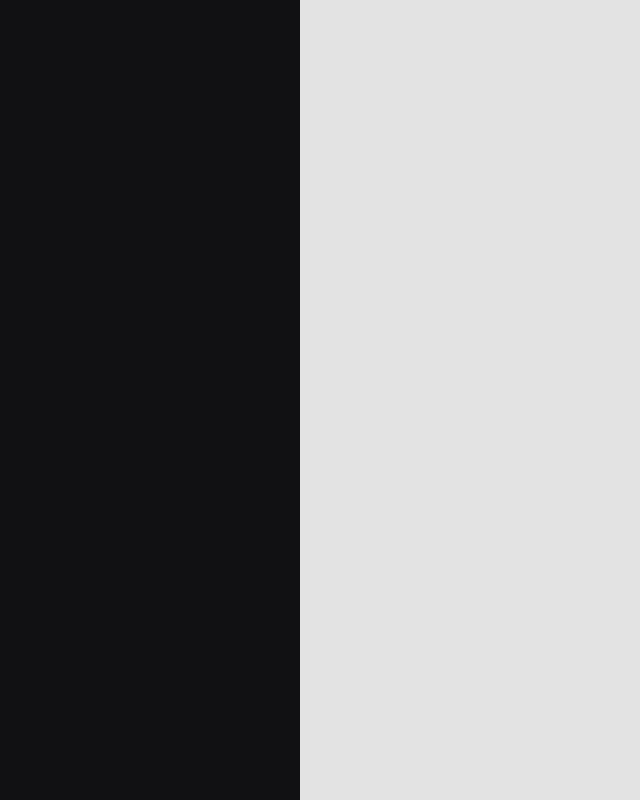
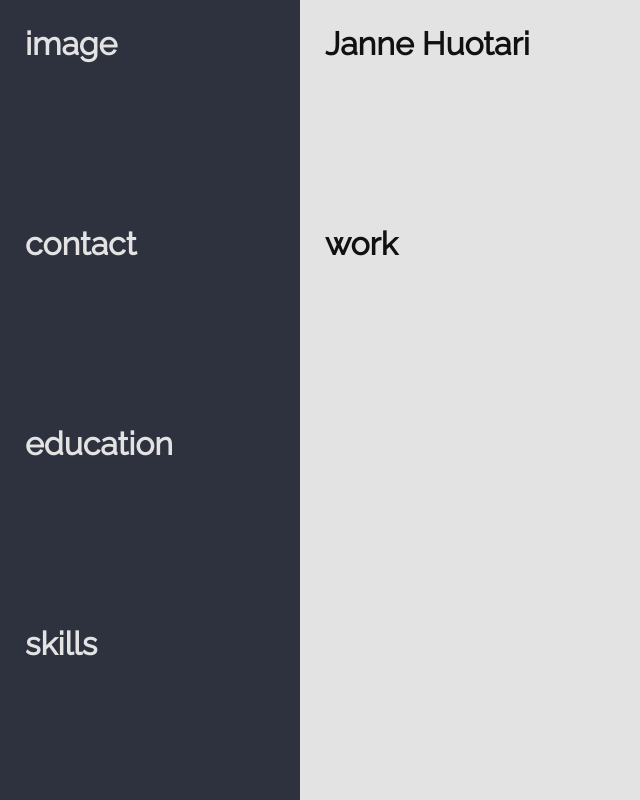
Before and after one commit to jannehuo/jannehuo-cv, a website built with Parcel: page index.html in a window 1280 px wide. Shown: the whole page, without its empty margins (0-640 px from the left). Built offline with nearby package versions, Linux system fonts and the light colour scheme.

Commit message:
Update css to use grid. Update sidepanel color

```diff
--- a/css/style.css
+++ b/css/style.css
@@ -3,17 +3,14 @@
 :root {
   --white: #e3e3e3;
   --black: #111113;
+  --blue: #2d323e;
   --main-bg-color: var(--white);
   --main-text-color: var(--black);
+  --default-padding: 25px;
 }
 
 * {
   box-sizing: border-box;
-}
-
-.test {
-  width: 100%;
-  height: 100px;
 }
 
 html,
@@ -30,20 +27,30 @@ body {
   height: 100%;
 }
 
-.cv-container {
-  min-height: 100%;
-  width: 100%;
-  margin: 0 auto;
-  display: flex;
+h1,
+h2,
+p {
+  margin: 0;
+}
+
+.container {
+  display: grid;
+  grid-template-columns: 300px 1fr;
+  height: 100%;
 }
 
 .side-container {
-  min-height: 100%;
-  flex-basis: 300px;
-  background: var(--black);
+  background: var(--blue);
   color: var(--white);
+  display: grid;
+  grid-template-rows: 25%;
 }
 
 .main-container {
-  flex-grow: 1;
+  display: grid;
+  grid-template-rows: 25% 1fr;
 }
+
+.container-cell {
+  padding: var(--default-padding);
+}
--- a/index.html
+++ b/index.html
@@ -7,9 +7,29 @@
     <title>Janne Huotari - CV</title>
   </head>
   <body>
-    <div class="cv-container">
-      <div class="side-container"></div>
-      <div class="main-container"></div>
+    <div class="container">
+      <div class="side-container">
+        <div class="container-cell">
+          <h1>image</h1>
+        </div>
+        <div class="container-cell">
+          <h1>contact</h1>
+        </div>
+        <div class="container-cell">
+          <h1>education</h1>
+        </div>
+        <div class="container-cell">
+          <h1>skills</h1>
+        </div>
+      </div>
+      <div class="main-container">
+        <div class="container-cell">
+          <h1>Janne Huotari</h1>
+        </div>
+        <div class="container-cell">
+          <h1>work</h1>
+        </div>
+      </div>
     </div>
     <script type="module" src="src/index.js"></script>
   </body>
```
